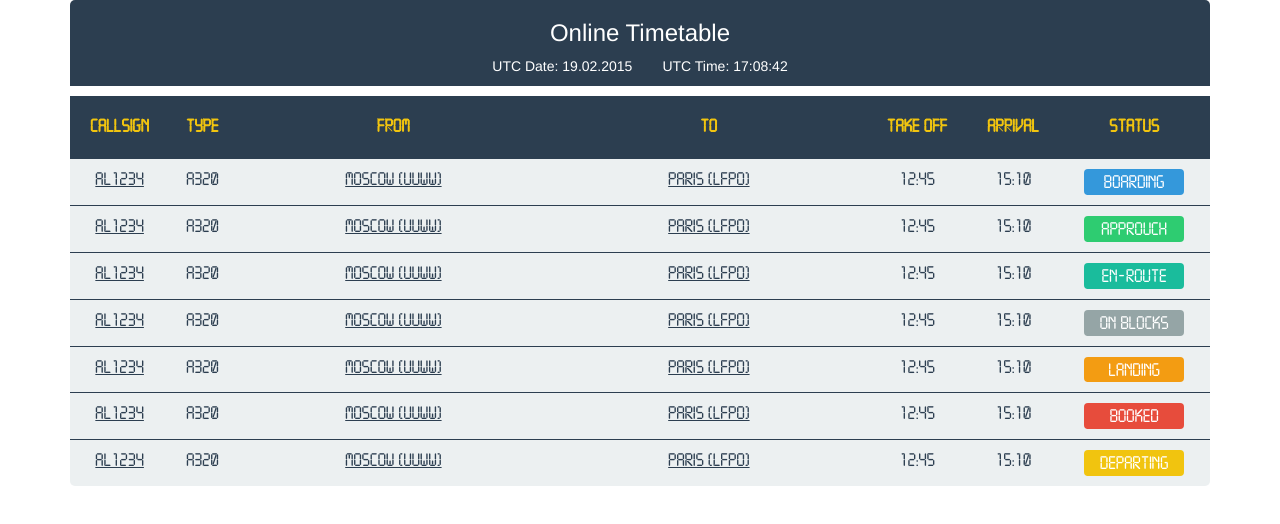
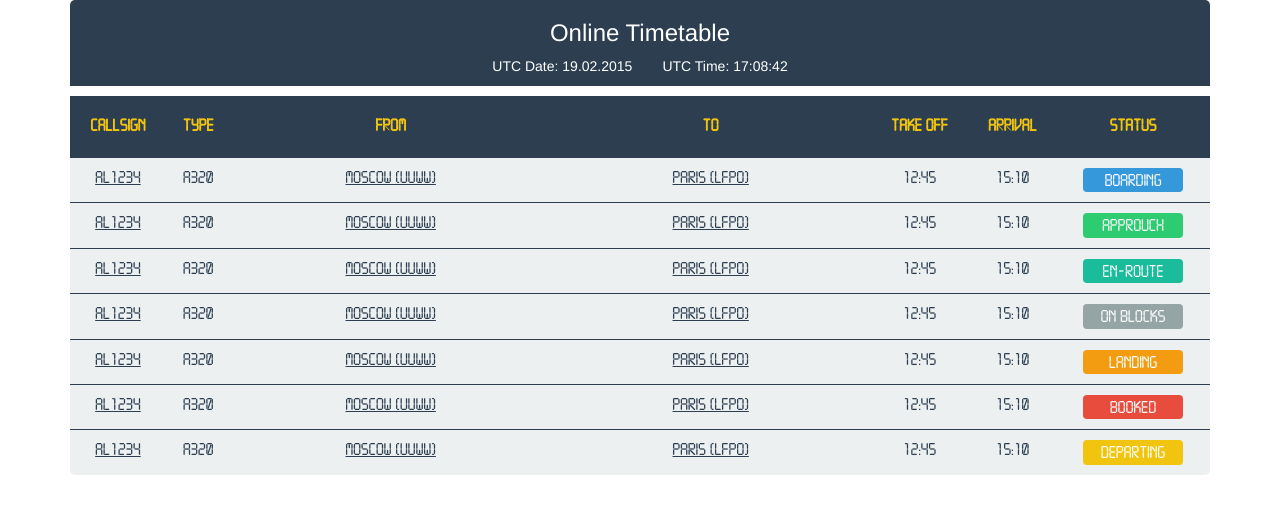
Before and after one commit to de-core/time-table, a plain HTML site: page index.html in a window 1280 px wide. Drawn offline with Linux system fonts and the light colour scheme.

Commit message:
font-fix

```diff
--- a/css/styles.css
+++ b/css/styles.css
@@ -1,6 +1,10 @@
 @font-face {
     font-family: 'crystal';
-    src: url('../font/CRYSTAL-webfont.woff2') format('woff2');
+    src: url('../font/CRYSTAL-webfont.eot');
+    src: url('../font/CRYSTAL-webfont.eot?#iefix') format('embedded-opentype'),
+         url('../font/CRYSTAL-webfont.woff2') format('woff2'),
+         url('../font/CRYSTAL-webfont.woff') format('woff'),
+         url('../font/CRYSTAL-webfont.ttf') format('truetype');
     font-weight: normal;
     font-style: normal;
 
@@ -84,7 +88,7 @@
 }
 @media(min-width: 992px) {
 	.table.time-table td, .table.time-table th{
-		font-size: 16px;
+		font-size: 15px;
 	}
 	.table.time-table th:nth-child(4), table th:nth-child(3){
 		min-width: 250px;
```
Also changed, not shown: font/CRYSTAL-webfont.ttf (added), font/CRYSTAL-webfont.woff (added), 1 other file.
